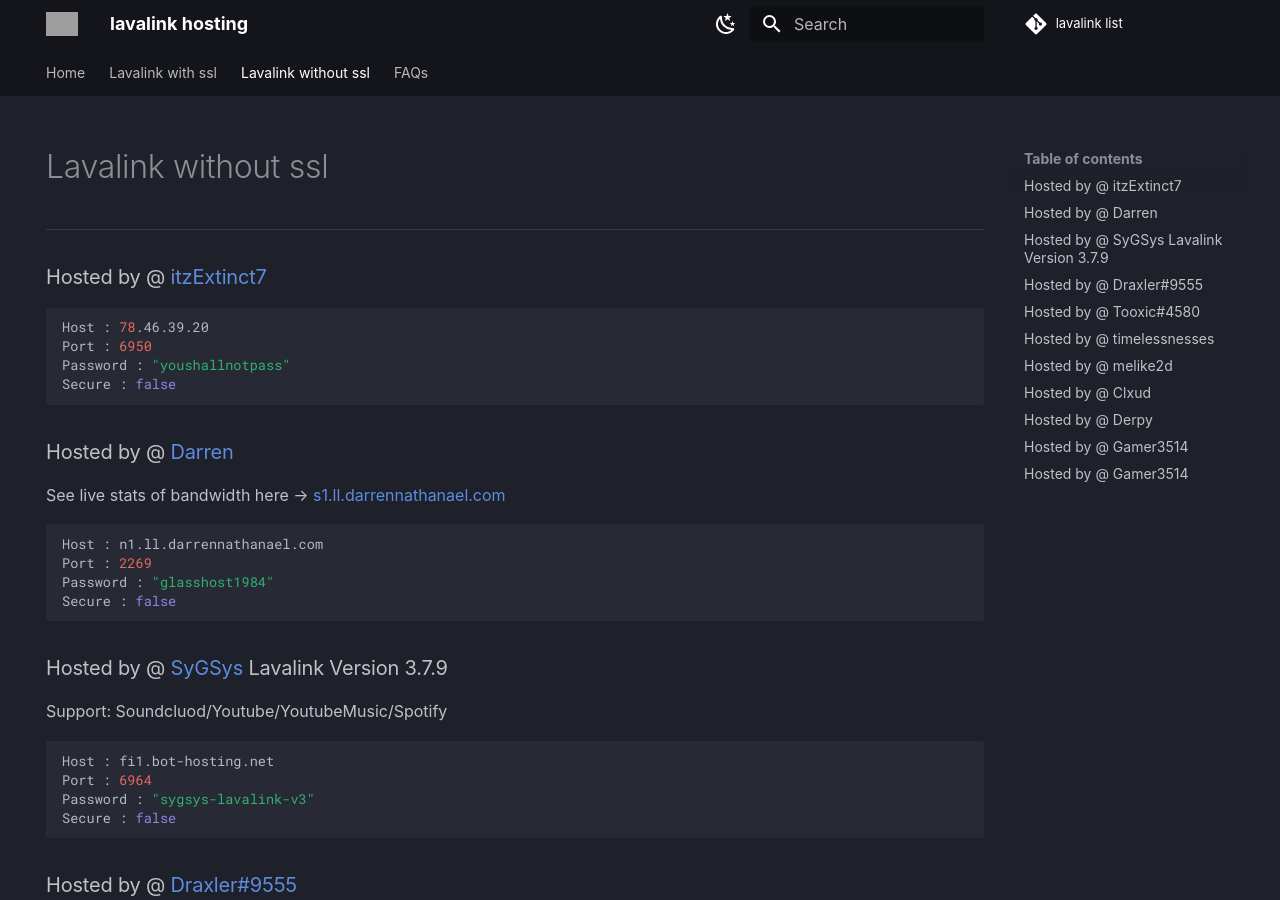
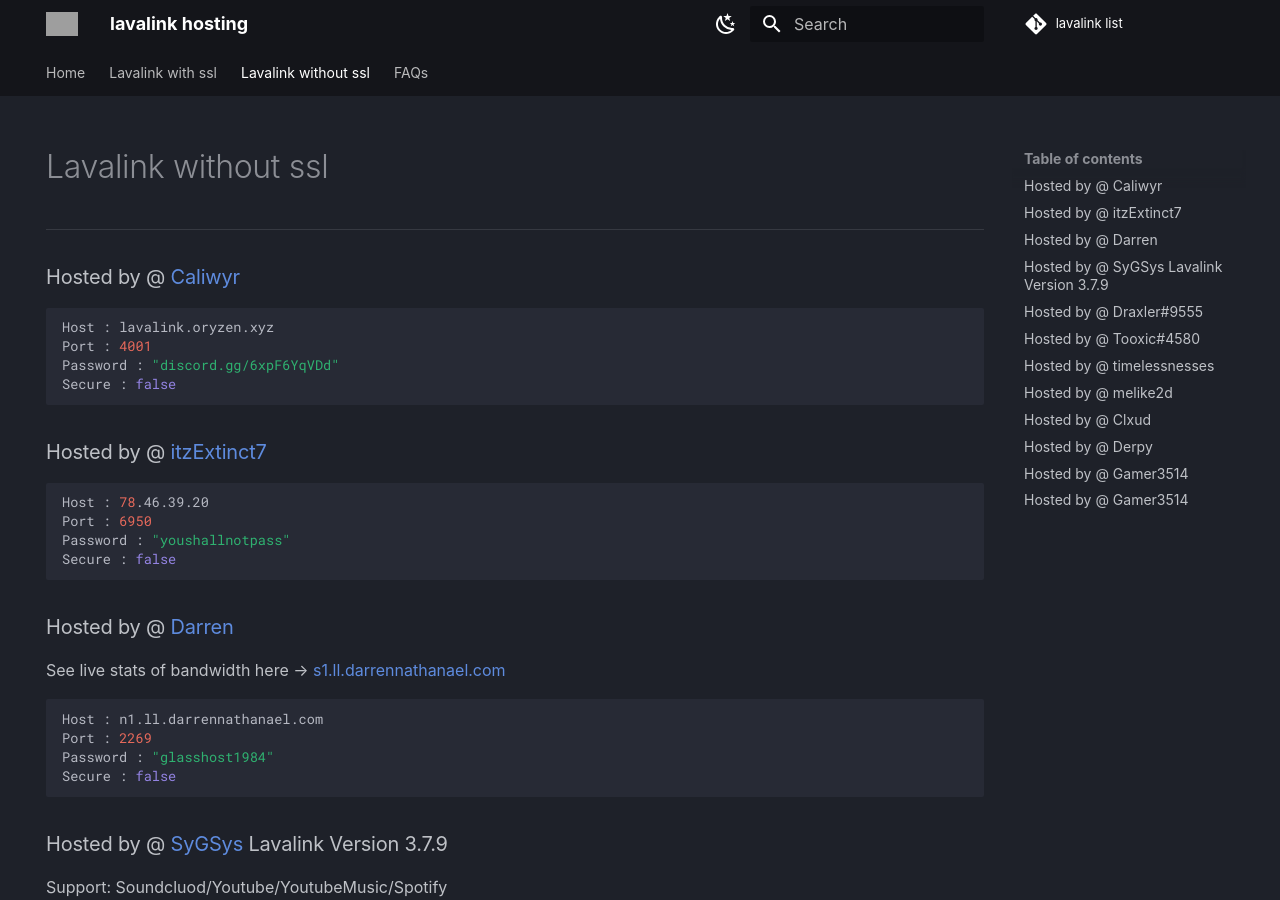
Before and after one commit to DarrenOfficial/lavalink-list, an MkDocs documentation site: the page built from docs/NoSSL/lavalink-without-ssl.md, in a window 1280 px wide and 900 px high. Built offline with MkDocs 1.6.1 and Material for MkDocs 9.7.7, drawn with Linux system fonts in a browser that asks for light colours; comment, search, counter and statistics services are not loaded; a style sheet for code colours, icons or effects is not loaded; grey boxes are pictures that could not be loaded.

Commit message:
Update lavalink-without-ssl.md

````diff
--- a/docs/NoSSL/lavalink-without-ssl.md
+++ b/docs/NoSSL/lavalink-without-ssl.md
@@ -7,6 +7,14 @@ description: Without SSL should work out of the box!
 <div data-ea-style="stickybox" class="dark horizontal" data-ea-publisher="darrennathanaelcom" data-ea-type="image"></div>
 
 ---
+### Hosted by @ [Caliwyr](https://discord.gg/6xpF6YqVDd)
+```bash
+Host : lavalink.oryzen.xyz
+Port : 4001
+Password : "discord.gg/6xpF6YqVDd"
+Secure : false
+```
+
 ### Hosted by @ [itzExtinct7](https://youtube.com/@ItzExtinct7?si=0Wj-ayF6VLinxpuo)
 ```bash
 Host : 78.46.39.20
````
